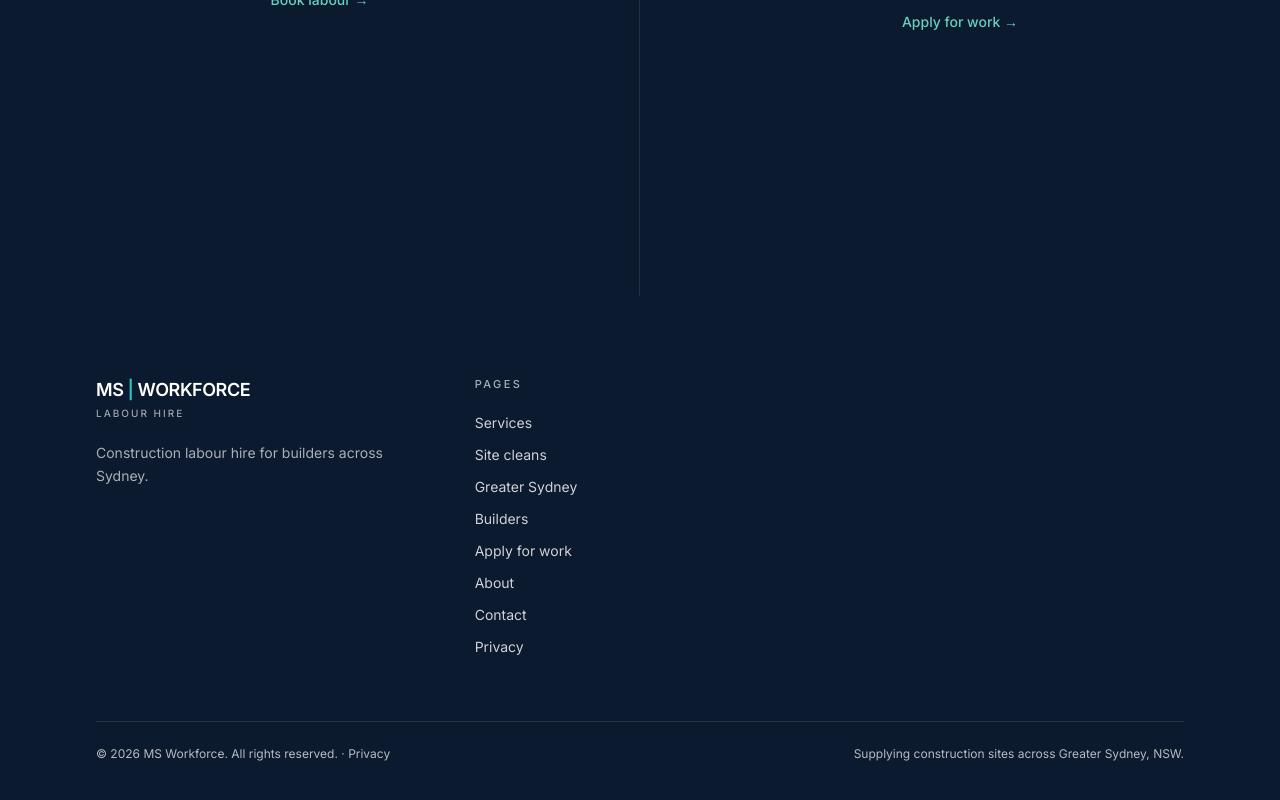
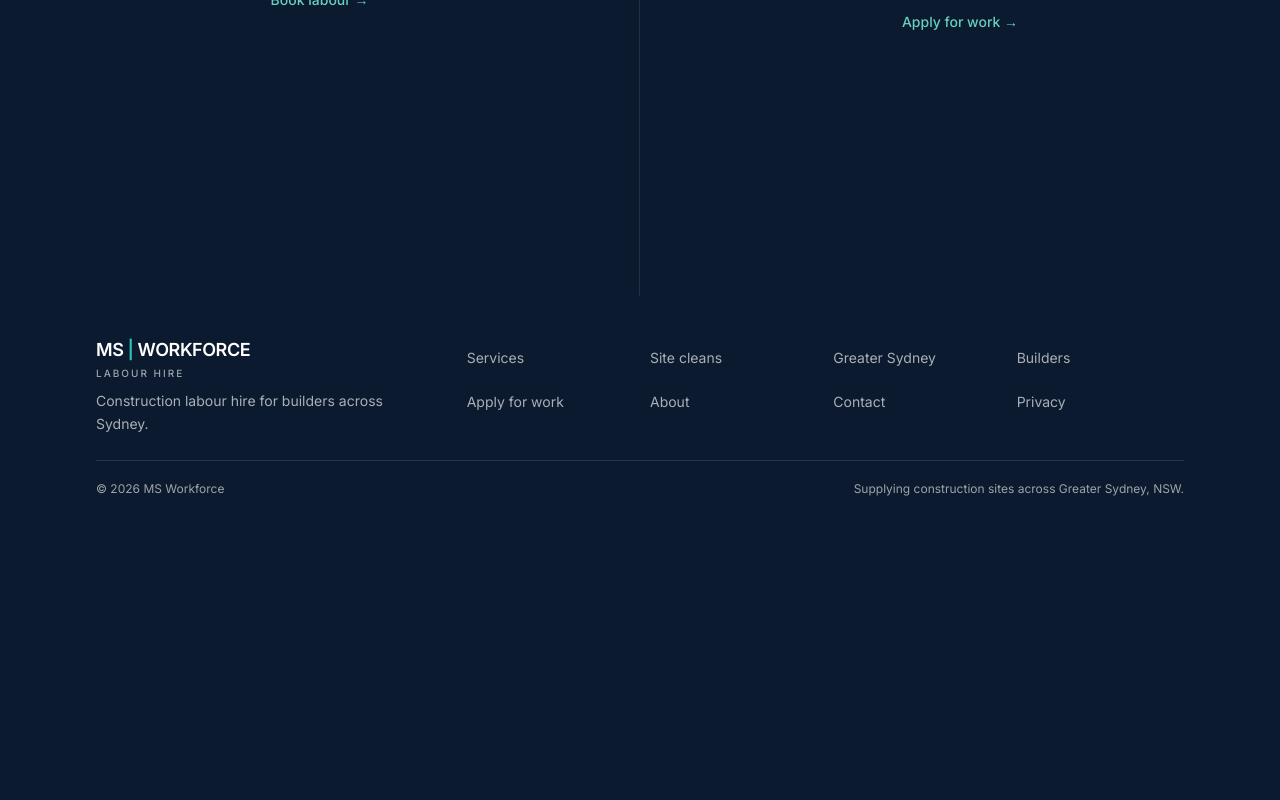
Before and after one commit to curiouscitizen11/MS-Workforce, a Next.js app: page / in a window 1280 px wide. Shown: the part 5963-6763 px from the top of the page. After the commit the page ends 6500 px from the top, so only its background shows below. Built offline with nearby package versions, Linux system fonts and the light colour scheme.

Commit message:
Footer: compact layout with logo, one-line blurb, 2-column Pages grid (44px links), one small legal line, bottom space for sticky buttons (approved by Mav 25 Oct)

```diff
--- a/components/Footer.tsx
+++ b/components/Footer.tsx
@@ -11,13 +11,11 @@ const links = [
   { name: "Privacy", href: "/privacy" },
 ];
 
-const linkClass = "transition-colors hover:text-white";
-
 export default function Footer() {
   return (
     <footer className="relative z-0 bg-navy text-white">
-      <div className="wrap py-16 sm:py-20">
-        <div className="grid gap-12 md:grid-cols-12">
+      <div className="wrap pb-[calc(6.5rem+env(safe-area-inset-bottom))] pt-10 md:pb-10">
+        <div className="grid gap-6 md:grid-cols-12 md:items-start">
           <div className="md:col-span-4">
             <div className="leading-none">
               <div className="text-lg font-semibold tracking-tight">
@@ -27,32 +25,31 @@ export default function Footer() {
                 LABOUR HIRE
               </div>
             </div>
-            <p className="mt-6 max-w-xs text-sm leading-relaxed text-white/65">
+            <p className="mt-3 max-w-xs text-sm leading-relaxed text-white/65">
               Construction labour hire for builders across Sydney.
             </p>
           </div>
 
-          <div className="md:col-span-2">
-            <h2 className="kicker text-white/65">Pages</h2>
-            <ul className="mt-5 space-y-3 text-sm text-white/80">
+          <nav aria-label="Footer" className="md:col-span-8">
+            <h2 className="sr-only">Pages</h2>
+            <ul className="grid grid-cols-2 gap-x-4 text-sm text-white/65 md:grid-cols-4">
               {links.map((item) => (
                 <li key={item.href}>
-                  <Link href={item.href} className={linkClass}>
+                  <Link
+                    href={item.href}
+                    className="flex min-h-11 items-center transition-colors hover:text-white focus-visible:outline focus-visible:outline-2 focus-visible:outline-offset-2 focus-visible:outline-teal-400"
+                  >
                     {item.name}
                   </Link>
                 </li>
               ))}
             </ul>
-          </div>
-
+          </nav>
         </div>
 
-        <div className="mt-16 flex flex-col gap-2 border-t border-white/10 pt-6 text-xs text-white/70 sm:flex-row sm:justify-between">
-          <span>
-            © {new Date().getFullYear()} MS Workforce. All rights reserved. ·{" "}
-            <Link href="/privacy" className={linkClass}>Privacy</Link>
-          </span>
-          <span>Supplying construction sites across Greater Sydney, NSW.</span>
+        <div className="mt-6 space-y-1 border-t border-[#22354f] pt-5 text-xs text-white/60 md:flex md:justify-between md:space-y-0">
+          <p>© {new Date().getFullYear()} MS Workforce</p>
+          <p>Supplying construction sites across Greater Sydney, NSW.</p>
         </div>
       </div>
     </footer>
```
